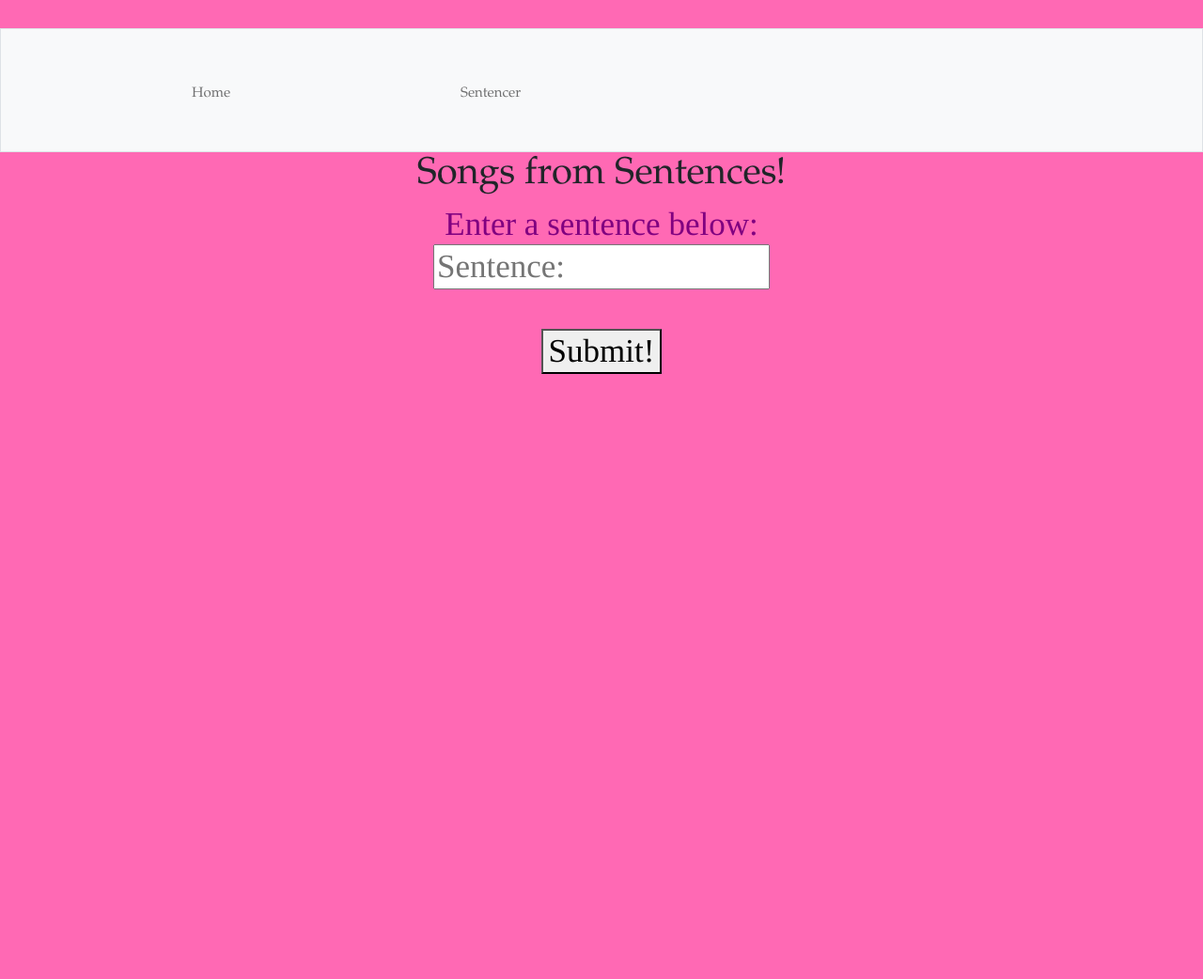
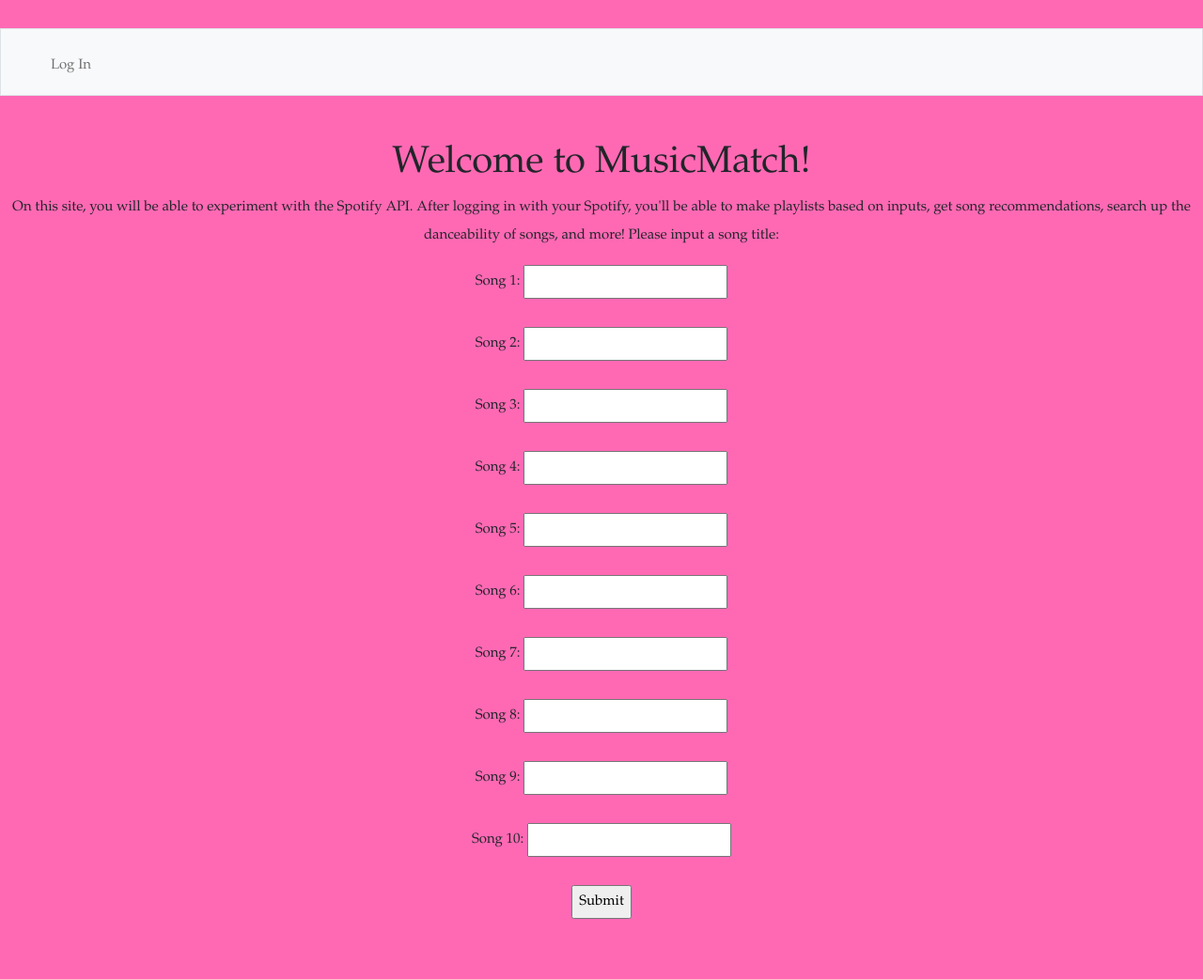
Before and after one commit to emmamiao/spotifyadventures, a Flask app: page /sentencer in a window 1280 px wide. Shown: the whole page at 94% size. Before the commit the page ends 398 px from the top, so only its background shows below. Run offline with Flask 2, Linux system fonts and the light colour scheme; parts of the project's set-up code (start-up, migrations or seed data) failed here and were passed over.

Commit message:
Changed layout

```diff
--- a/webapp/database.py
+++ b/webapp/database.py
@@ -23,7 +23,6 @@ class User(Base):
     first_name = Column(String, nullable=False)
     last_name = Column(String, nullable=False)
     email = Column(String, unique=True, nullable=False)
-    username = Column(String, unique=True, nullable=False)
     password = Column(String, nullable=False)
     song1 = Column(Integer, default = None)
     song2 = Column(Integer, default = None)
@@ -40,7 +39,6 @@ class User(Base):
         self.first_name = first_name
         self.last_name = last_name
         self.email = email
-        self.username = username
         self.password = password
         self.song1 = song1
         self.song2 = song2
@@ -54,4 +52,4 @@ class User(Base):
         self.song10 = song10
 
     def __repr__(self):
-        return f'<User {self.id, self.username!r}>'
+        return f'<User {self.id!r}>'
--- /dev/null
+++ b/webapp/templates/layout.html
@@ -0,0 +1,40 @@
+<!DOCTYPE html>
+
+<html lang="en">
+
+    <head>
+        <link href="https://cdn.jsdelivr.net/npm/bootstrap@5.0.2/dist/css/bootstrap.min.css" rel="stylesheet" integrity="sha384-EVSTQN3/azprG1Anm3QDgpJLIm9Nao0Yz1ztcQTwFspd3yD65VohhpuuCOmLASjC" crossorigin="anonymous">
+        <script src="https://cdn.jsdelivr.net/npm/bootstrap@5.0.2/dist/js/bootstrap.bundle.min.js" integrity="sha384-MrcW6ZMFYlzcLA8Nl+NtUVF0sA7MsXsP1UyJoMp4YLEuNSfAP+JcXn/tWtIaxVXM" crossorigin="anonymous"></script>
+        <link href="../static/styles.css" rel="stylesheet">
+        <title>{% block title %}{% endblock %}</title>
+    </head>
+
+
+    <body>
+        <!-- this is a navbar from boostrap -->
+        <nav class = "navbar navbar-expand-md navbar-light bg-light border">
+
+        {% if session["user_id"] %}
+            <ul class = "navbar-nav mr-auto mt-2">
+                <li class="nav-item"><a class ="nav-link" href="/">Home</a></li>
+                <li class="nav-item"><a class ="nav-link" href="/sentencer">Sentencer</a></li>
+            </ul>
+        {% else %}
+            <ul class = "navbar-nav mr-auto mt-2">
+                <li class="nav-item"><a class ="nav-link" href="/login">Log In</a></li>
+            </ul>
+        </nav>
+        {% endif %}
+        <main class="container-fluid py-5 text-center">
+            {% block main %}{% endblock %}
+        </main>
+
+        {% if get_flashed_messages() %}
+        <header>
+            <div class="alert alert-primary mb-0 text-center" role="alert">
+                {{ get_flashed_messages() | join(" ") }}
+            </div>
+        </header>
+        {% endif %}
+    </body>
+</html>
--- a/webapp/templates/sentencer.html
+++ b/webapp/templates/sentencer.html
@@ -1,50 +1,41 @@
-<!DOCTYPE html>
+{% extends "layout.html" %}
 
-<html lang="en">
-    <head>
-        <link href="https://cdn.jsdelivr.net/npm/bootstrap@5.0.2/dist/css/bootstrap.min.css" rel="stylesheet" integrity="sha384-EVSTQN3/azprG1Anm3QDgpJLIm9Nao0Yz1ztcQTwFspd3yD65VohhpuuCOmLASjC" crossorigin="anonymous">
-        <script src="https://cdn.jsdelivr.net/npm/bootstrap@5.0.2/dist/js/bootstrap.bundle.min.js" integrity="sha384-MrcW6ZMFYlzcLA8Nl+NtUVF0sA7MsXsP1UyJoMp4YLEuNSfAP+JcXn/tWtIaxVXM" crossorigin="anonymous"></script>
-        <link href="../static/styles.css" rel="stylesheet">
-        <title>My Webpage</title>
-    </head>
-    <body>
+{% block title %}
+    Matching
+{% endblock %}
 
-        <!-- this is a navbar from boostrap -->
-        <nav class = "navbar navbar-expand-md navbar-light bg-light border">
-            <ul class = "navbar-nav mr-auto mt-2">
+{% block main %}
+  <h1>Welcome to MusicMatch!</h1>
+  <p>
+      On this site, you will be able to experiment with the Spotify API. After logging in with your Spotify,
+      you'll be able to make playlists based on inputs, get song recommendations, search up the danceability of
+      songs, and more!
 
-                <li class="nav-item">
-                    <a class ="nav-link" href="/">
-                        Home
-                    </a>
-                </li>
-
-                <li class="nav-item">
-                    <a class ="nav-link" href="/sentencer">
-                        Sentencer
-                    </a>
-                </li>
-
-            </ul>
-        </nav>
-
-  <body>
-    <h1>
-      Songs from Sentences!
-    </h1>
-    <h2>
-      Enter a sentence below:
-      <div>
-        <input class="textbox" type="text" id="email" placeholder="Sentence:"><br><br>
-      </div>
-      <div>
-        <button class= "button" id="Submit">Submit!</button>
-      </div>
-    </h2>
-    {% for fast_song in fast_songs %}
-    <h6>{{ fast_song.song_name }}</h6>
-    {% endfor %}
-
-
-  </body>
-</html>
+      Please input a song title:
+      <form action="/action_page.php">
+          <label for="song1">Song 1:</label>
+          <input type="text" id="song1" name="song1"><br><br>
+          <!-- the "name" component is the request.form.get in python  -->
+          <!-- you must add this name component to some kind of database -->
+          <label for="song2">Song 2:</label>
+          <input type="text" id="song2" name="song2"><br><br>
+          <label for="song3">Song 3:</label>
+          <input type="text" id="song3" name="song3"><br><br>
+          <label for="song2">Song 4:</label>
+          <input type="text" id="song4" name="song4"><br><br>
+          <label for="song2">Song 5:</label>
+          <input type="text" id="song5" name="song5"><br><br>
+          <label for="song2">Song 6:</label>
+          <input type="text" id="song6" name="song6"><br><br>
+          <label for="song2">Song 7:</label>
+          <input type="text" id="song7" name="song7"><br><br>
+          <label for="song2">Song 8:</label>
+          <input type="text" id="song8" name="song8"><br><br>
+          <label for="song2">Song 9:</label>
+          <input type="text" id="song9" name="song9"><br><br>
+          <label for="song2">Song 10:</label>
+          <input type="text" id="song10" name="song10"><br><br>
+          <input type="submit" value="Submit">
+      </form>
+  </p>
+  {% endblock %}
```
Also changed, not shown: webapp/templates/index.html (+21 -76 lines), webapp/templates/login.html (added, +17 -0 lines).
